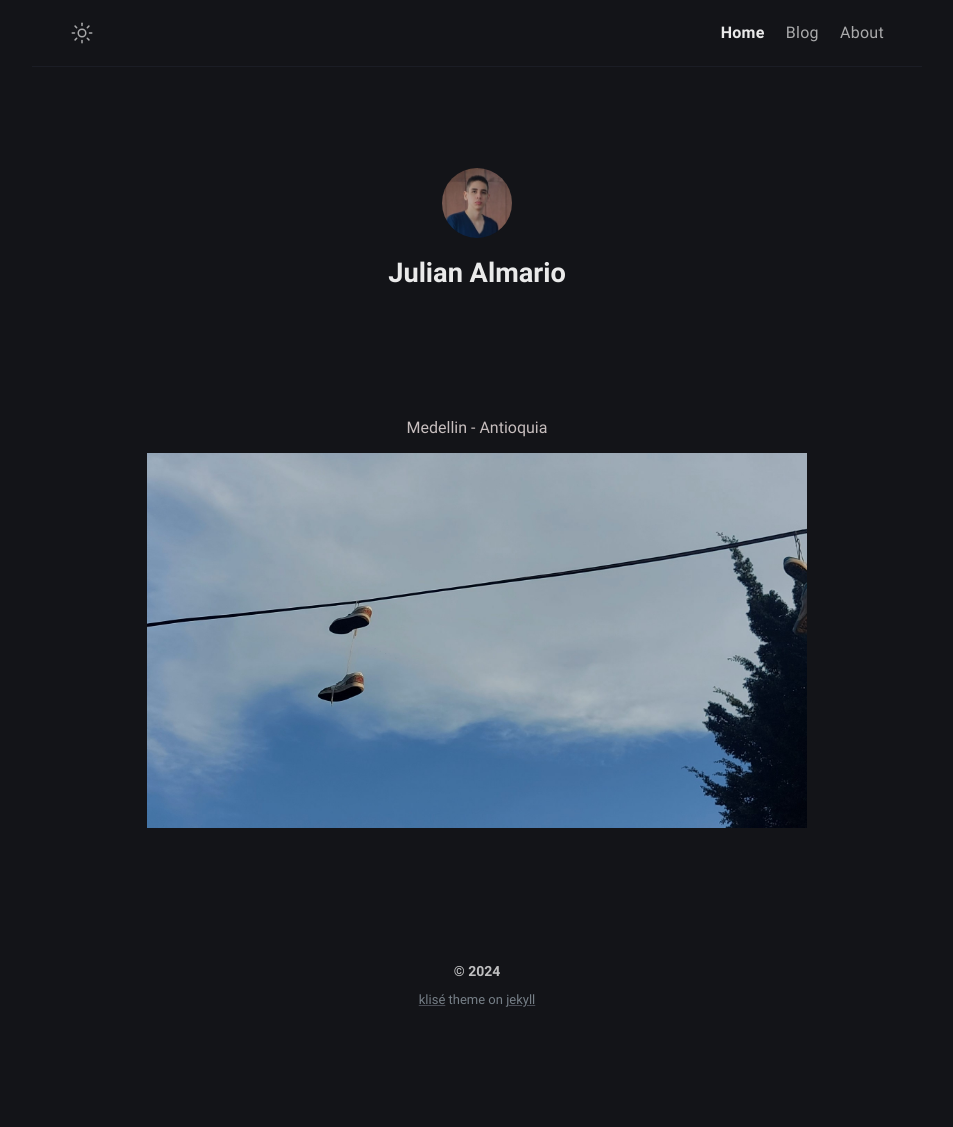
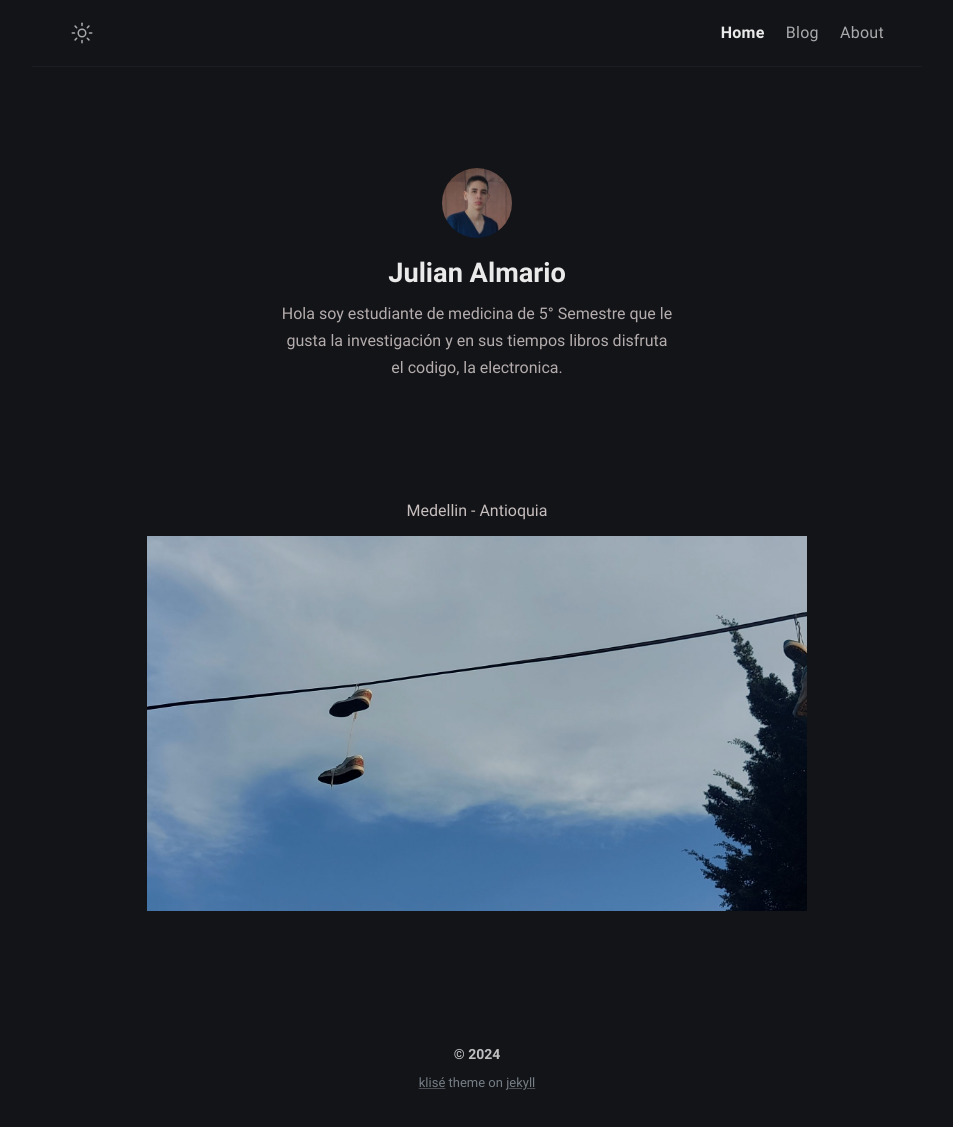
Before and after one commit to Julian-Almario/MyWeb, a Jekyll site: the page built from index.md, in a window 1280 px wide. Shown: the whole page, without its empty margins (163-1116 px from the left). Built offline with Jekyll 4.4.1, drawn with Linux system fonts in a browser that asks for light colours; before the commit the page ends 1044 px from its top, so only the background shows below that.

Commit message:
Update _config.yml

```diff
--- a/_config.yml
+++ b/_config.yml
@@ -11,7 +11,7 @@ mode: dark # default theme "dark" | "light"
 # Profile settings
 author:
   name: Julian Almario # author name
-  bio:
+  bio: Hola soy estudiante de medicina de 5° Semestre que le gusta la investigación y en sus tiempos libros disfruta el codigo, la electronica.
   username: JulianAlmario # general username
   github: Julian-Almario # github username
   twitter: JulianAlmario_ # twitter username
```
